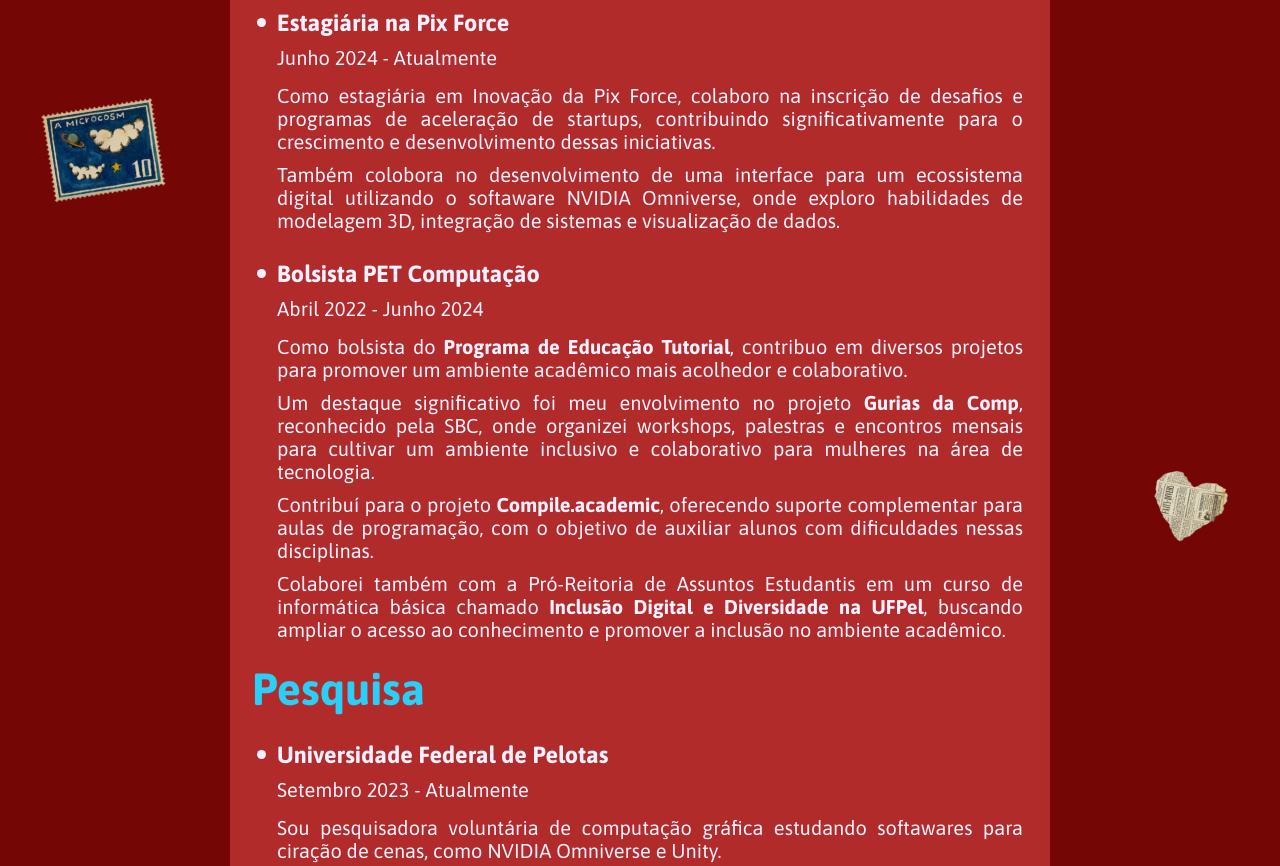
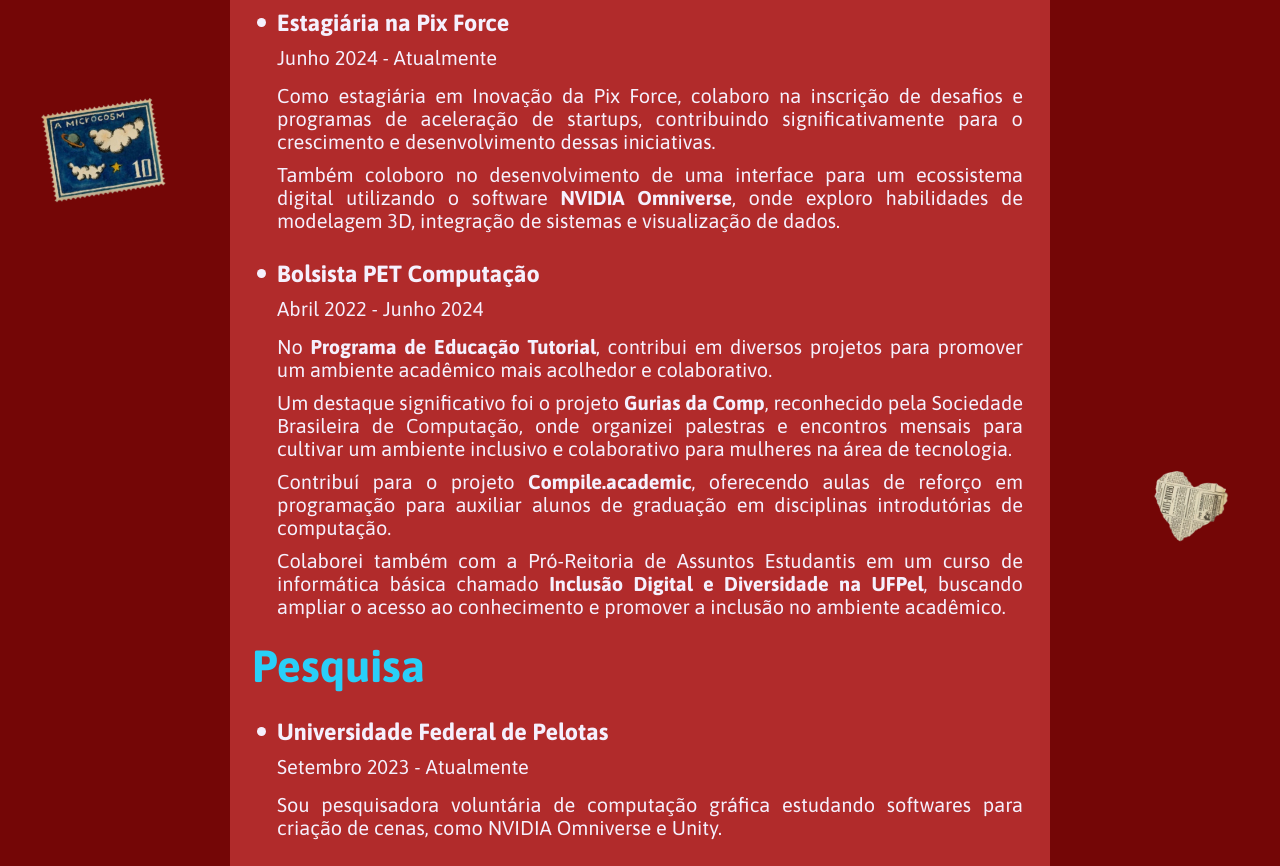
Before and after one commit to majudlorenzoni/portfolio, a plain HTML site: page index.html in a window 1280 px wide. Shown: the part 1144-2010 px from the top of the page. Drawn offline with Linux system fonts and the light colour scheme.

Commit message:
fix: gramática dos textos e atualizacao das experiências

```diff
--- a/index.html
+++ b/index.html
@@ -55,7 +55,7 @@
             <p id="tempo">Junho 2024 - Atualmente</p>
             <p>Como estagiária em Inovação da Pix Force, colaboro na inscrição de desafios e programas de aceleração de startups, contribuindo significativamente para o crescimento e desenvolvimento dessas iniciativas. </p>
               <p>
-                Também colobora no desenvolvimento de uma interface para um ecossistema digital utilizando o softaware NVIDIA Omniverse, onde exploro habilidades de modelagem 3D, integração de sistemas e visualização de dados.
+                Também coloboro no desenvolvimento de uma interface para um ecossistema digital utilizando o software <a class="negrito">NVIDIA Omniverse</a>, onde exploro habilidades de modelagem 3D, integração de sistemas e visualização de dados.
               </p>
 
             </p>
@@ -65,16 +65,15 @@
             <h3>Bolsista PET Computação</h3>
             <p id="tempo">Abril 2022 - Junho 2024</p>
             <p>
-              Como bolsista do <a href="https://wp.ufpel.edu.br/petcomp/" target="_blank" class="negrito">Programa de Educação Tutorial</a>,  contribuo em diversos projetos para promover um ambiente acadêmico mais acolhedor e colaborativo.
+              No <a href="https://wp.ufpel.edu.br/petcomp/" target="_blank" class="negrito">Programa de Educação Tutorial</a>,  contribui em diversos projetos para promover um ambiente acadêmico mais acolhedor e colaborativo.
             </p>
-            <p>Um destaque significativo foi meu envolvimento no projeto <a href="https://wp.ufpel.edu.br/petcomp/gurias-da-computacao/" target="_blank" class="negrito">Gurias da
-          Comp</a>, reconhecido pela SBC, onde organizei workshops, palestras e encontros mensais para cultivar um
+            <p>Um destaque significativo foi o projeto <a href="https://wp.ufpel.edu.br/petcomp/gurias-da-computacao/" target="_blank" class="negrito">Gurias da
+          Comp</a>, reconhecido pela Sociedade Brasileira de Computação, onde organizei palestras e encontros mensais para cultivar um
           ambiente inclusivo e colaborativo para mulheres na área de tecnologia.
         </p>
         <p>
-          Contribuí para o projeto  <a href="https://wp.ufpel.edu.br/petcomp/compile-academic/" target="_blank" class="negrito">Compile.academic</a>, oferecendo
-          suporte complementar para aulas de programação, com o objetivo de
-          auxiliar alunos com dificuldades nessas disciplinas.
+          Contribuí para o projeto <a href="https://wp.ufpel.edu.br/petcomp/compile-academic/" target="_blank" class="negrito">Compile.academic</a>, oferecendo
+        aulas de reforço em programação para auxiliar alunos de graduação em disciplinas introdutórias de computação.
         </p>
         <p>
           Colaborei também com a Pró-Reitoria de Assuntos Estudantis em um curso de informática básica chamado
@@ -92,7 +91,7 @@
                 <li>
                     <h3>Universidade Federal de Pelotas</h3>
                     <p id="tempo">Setembro 2023 - Atualmente</p>
-                    <p>Sou pesquisadora voluntária de computação gráfica estudando softawares para ciração de cenas, como NVIDIA Omniverse e Unity.</p>
+                    <p>Sou pesquisadora voluntária de computação gráfica estudando softwares para criação de cenas, como NVIDIA Omniverse e Unity.</p>
                 </li>
             </ul>
         </div>
@@ -111,7 +110,9 @@
                 <li>
                   <h3>Gurias da Comp</h3>
                   <p id="tempo">Junho 2024 - Julho 2024</p>
-                  <p>O projeto visa fornecer um espaço seguro e inclusivo para mulheres no campo da computação, abordando questões como assédio, isolamento e preconceito. Inicialmente focado em organizar reuniões, o projeto expandiu-se ao longo do tempo, oferecendo uma variedade de eventos e workshops para promover o crescimento pessoal e profissional das participantes. </p>
+                  <p>Atuei na atividade <a href="https://www.linkedin.com/posts/maria-j%C3%BAlia-lorenzoni-b09489230_estou-animada-em-compartilhar-um-pouco-sobre-activity-7191081531572920320-28Mg/?utm_source=share&utm_medium=member_desktop" target="_blank" class="negrito"> Além de Ada</a>, onde fiz a divulgação sobre mulheres históricas na computação, contando um pouco sobre a história delas e como suas contribuições impactaram a área.
+
+                  </p>
               </li>
             </ul>
         </div>
```
